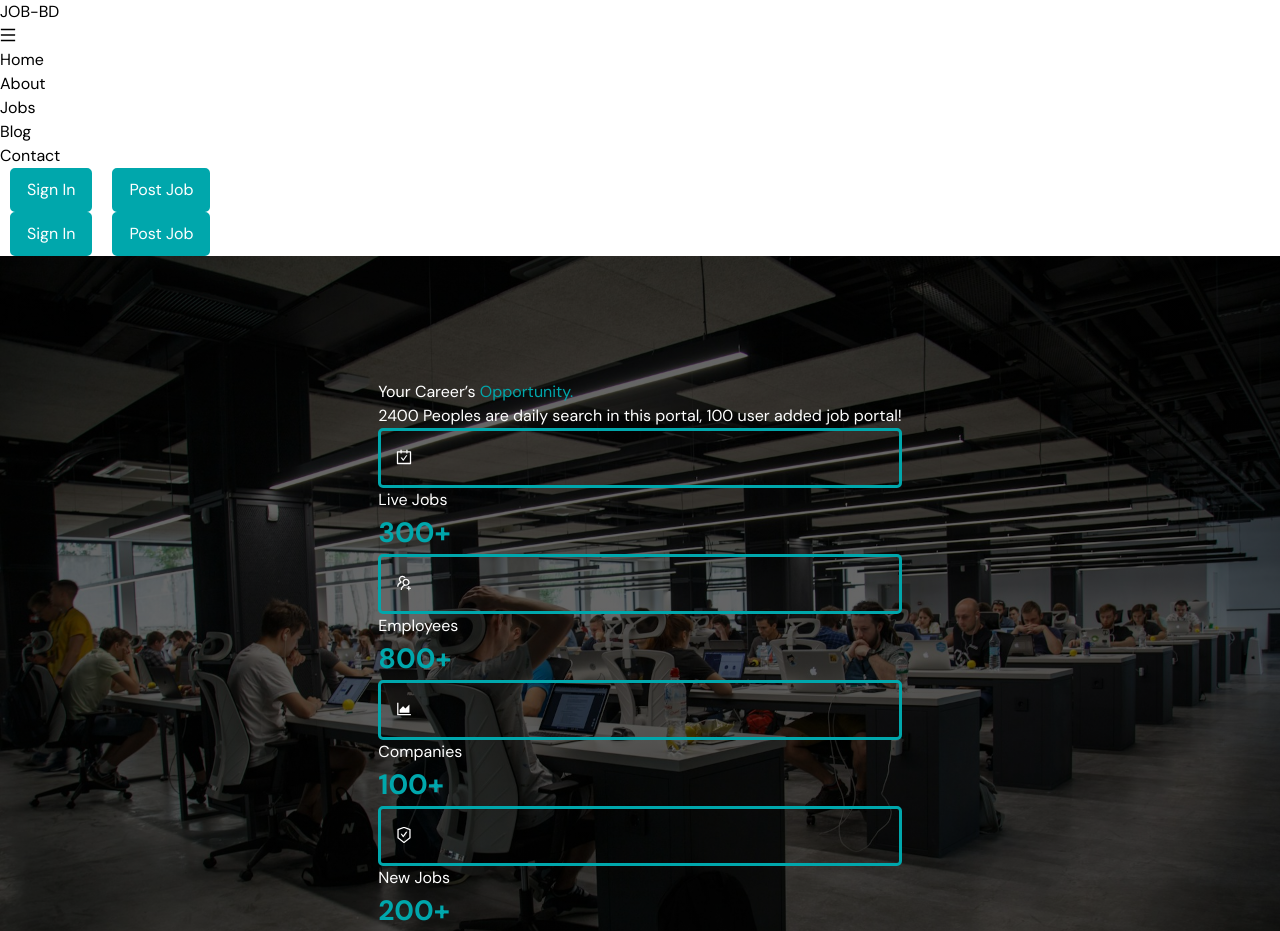
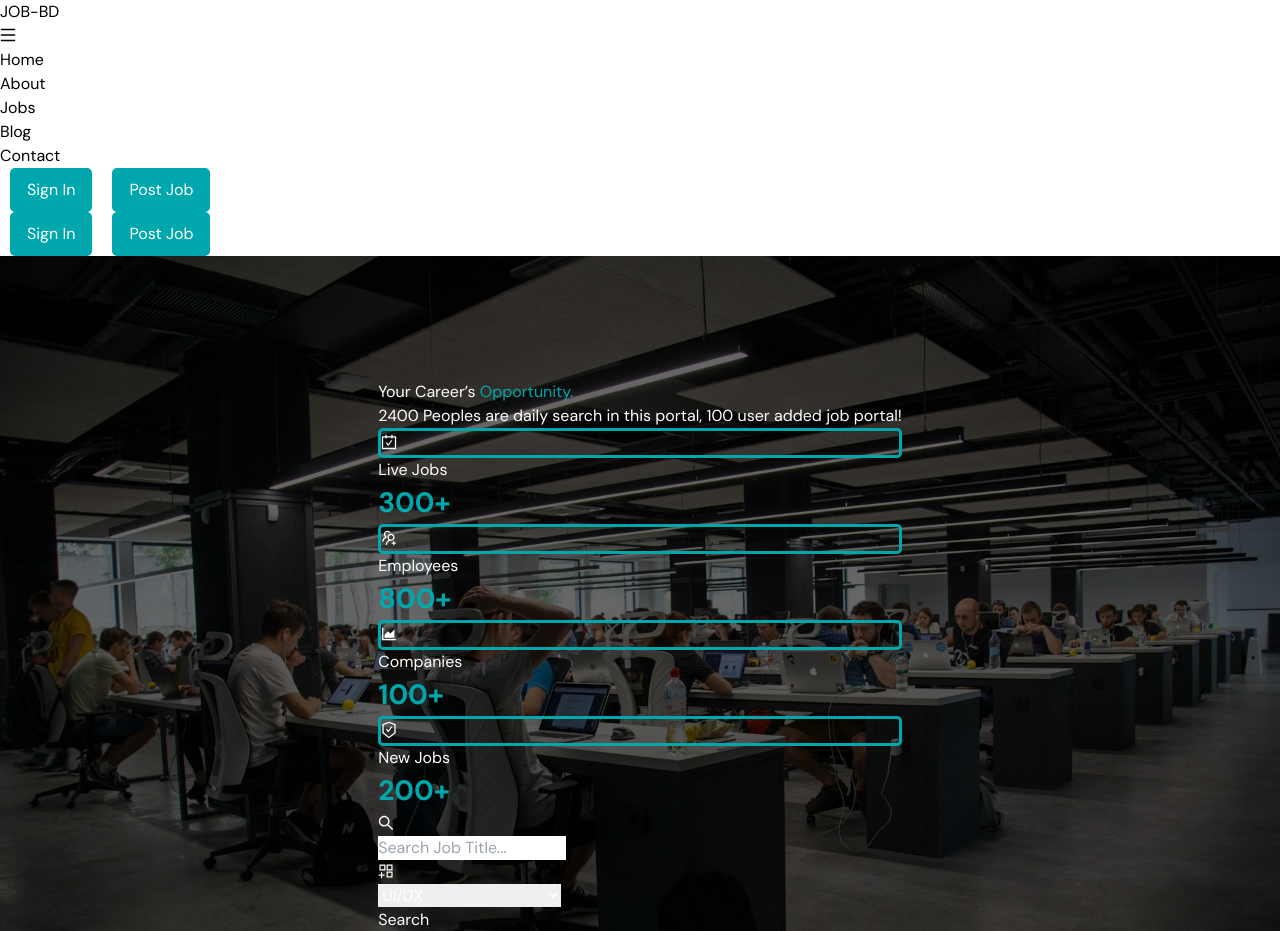
Before and after one commit to emonmahdi/job-portal-frontend, a React (Vite) app: page / in a window 1280 px wide. Shown: the top 931 px of the page. Built offline with nearby package versions, Linux system fonts and the light colour scheme.

Commit message:
banner search input fields

```diff
--- a/src/components/home/Banner.tsx
+++ b/src/components/home/Banner.tsx
@@ -3,6 +3,8 @@ import {
   UsergroupAddOutlined,
   AreaChartOutlined,
   SafetyCertificateOutlined,
+  SearchOutlined,
+  AppstoreAddOutlined,
 } from "@ant-design/icons";
 
 import bannerImg from "./../../assets/banner.jpg";
@@ -17,15 +19,16 @@ const bannerStyle = {
   display: "flex",
   alignItems: "center",
   justifyContent: "center",
-  width: "100%",
+  maxWidth: "100%",
   color: "#fff",
+  overflow: "hidden",
 };
 
 const Banner = () => {
   return (
     <div style={bannerStyle}>
       <div className="header-content text-center">
-        <h1 className="text-6xl text-white font-bold">
+        <h1 className="lg:text-6xl md:text-3xl sm:text-xl text-white font-bold">
           Your Career’s <span style={{ color: "#00A7AC" }}>Opportunity.</span>
         </h1>
         <p>
@@ -33,19 +36,19 @@ const Banner = () => {
           portal!
         </p>
         {/* header bottom icons categories */}
-        <div className="flex mt-12">
+        <div className="grid grid-cols-2 sm:grid-cols-2 md:grid-cols-4 lg:p-4 sm:p-8 mt-12">
           {/* single item */}
-          <div className="flex items-center justify-between mr-8">
+          <div className="flex items-center mr-8 mb-4">
             <div
               style={{
                 border: "3px solid #00A7AC",
-                padding: "15px",
                 transform: "rotate(0deg)",
                 borderRadius: "5px",
               }}
+              className="lg:p-4 md:p-4"
             >
               <p style={{ transform: "rotate(0deg)" }}>
-                <CarryOutOutlined className="text-4xl" />
+                <CarryOutOutlined className="lg:text-4xl md:text-2xl" />
               </p>
             </div>
             <div className="ml-6">
@@ -62,17 +65,17 @@ const Banner = () => {
             </div>
           </div>
           {/* single item */}
-          <div className="flex items-center justify-between mr-8">
+          <div className="flex items-center mr-8 mb-4">
             <div
               style={{
                 border: "3px solid #00A7AC",
-                padding: "15px",
                 transform: "rotate(0deg)",
                 borderRadius: "5px",
               }}
+              className="lg:p-4 md:p-4"
             >
               <p style={{ transform: "rotate(0deg)" }}>
-                <UsergroupAddOutlined className="text-4xl" />
+                <UsergroupAddOutlined className="text-4xl md:text-2xl" />
               </p>
             </div>
             <div className="ml-6">
@@ -89,17 +92,17 @@ const Banner = () => {
             </div>
           </div>
           {/* single item */}
-          <div className="flex items-center justify-between mr-8">
+          <div className="flex items-center mr-8 mb-4">
             <div
               style={{
                 border: "3px solid #00A7AC",
-                padding: "15px",
                 transform: "rotate(0deg)",
                 borderRadius: "5px",
               }}
+              className="lg:p-4 md:p-4"
             >
               <p style={{ transform: "rotate(0deg)" }}>
-                <AreaChartOutlined className="text-4xl" />
+                <AreaChartOutlined className="text-4xl md:text-2xl" />
               </p>
             </div>
             <div className="ml-6">
@@ -116,17 +119,17 @@ const Banner = () => {
             </div>
           </div>
           {/* single item */}
-          <div className="flex items-center justify-between mr-8">
+          <div className="flex items-center mr-8 mb-4">
             <div
               style={{
                 border: "3px solid #00A7AC",
-                padding: "15px",
                 transform: "rotate(0deg)",
                 borderRadius: "5px",
               }}
+              className="lg:p-4 md:p-4"
             >
               <p style={{ transform: "rotate(0deg)" }}>
-                <SafetyCertificateOutlined className="text-4xl" />
+                <SafetyCertificateOutlined className="text-4xl md:text-2xl" />
               </p>
             </div>
             <div className="ml-6">
@@ -143,6 +146,54 @@ const Banner = () => {
             </div>
           </div>
         </div>
+        {/* input search  */}
+        <div className="bg-white mt-8 text-black py-4 px-2 rounded  flex items-center justify-evenly">
+          {/* single input */}
+          <div className="bg-gray-50 px-4 flex items-center w-100% border-2 border-[#00A7AC] rounded">
+            <div>
+              <span>
+                <SearchOutlined className="text-[#00A7AC] text-2xl border-r-2 border-[#00A7AC] pr-4" />
+              </span>
+            </div>
+            <div>
+              <input
+                type="text"
+                className="text-black py-4 px-4 outline-none bg-gray-50"
+                placeholder="Search Job Title..."
+              />
+            </div>
+          </div>
+          {/* single input */}
+          <div className="bg-gray-50 px-4 flex items-center w-100% border-2 border-[#00A7AC] rounded">
+            <div>
+              <span>
+                <AppstoreAddOutlined className="text-[#00A7AC] text-2xl border-r-2 border-[#00A7AC] pr-4" />
+              </span>
+            </div>
+            <div>
+              <select
+                id="currency"
+                name="currency"
+                className="text-black  py-4 px-4 outline-none w-100% bg-gray-50"
+              >
+                <option>UI/UX</option>
+                <option>React Developer</option>
+                <option>JavaScript Developer</option>
+                <option>Frontend Developer</option>
+                <option>Full Stack Developer</option>
+                <option>Mern Stack Developer</option>
+              </select>
+            </div>
+          </div>
+          <div>
+            <button
+              type="submit"
+              className="bg-[#00A7AC] py-4 px-8 text-white rounded"
+            >
+              Search
+            </button>
+          </div>
+        </div>
       </div>
     </div>
   );
--- a/src/components/shared/Navbar.tsx
+++ b/src/components/shared/Navbar.tsx
@@ -45,7 +45,7 @@ const Navbar = () => {
         {/* Nav Items */}
         <div>
           <ul
-            className={`md:flex md:items-center md:pb-0 pb-12 absolute md:static  bg-blue-100 lg:bg-transparent md:bg-transparent md:z-auto left-0 w-full md-w-auto md:pl-0 pl-9 transition-all duration-500 ease-in ${
+            className={`md:flex md:items-center md:pb-0 pb-12 absolute md:static  bg-blue-100 lg:bg-transparent md:bg-transparent md:z-auto z-[9999] left-0 w-full md-w-auto md:pl-0 pl-9 transition-all duration-500 ease-in ${
               open
                 ? "top-14 opacity-100"
                 : "top-[-490px] md:opacity-100 opacity-0"
```
